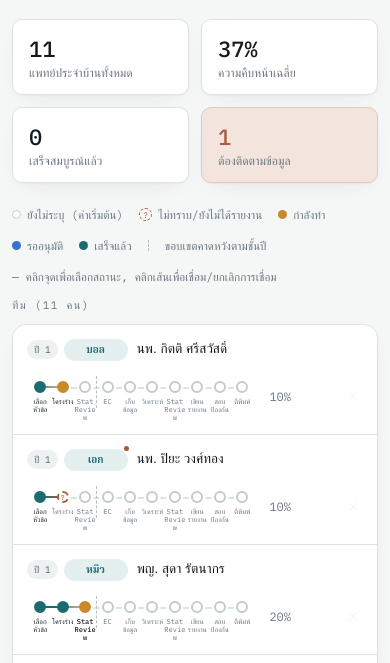
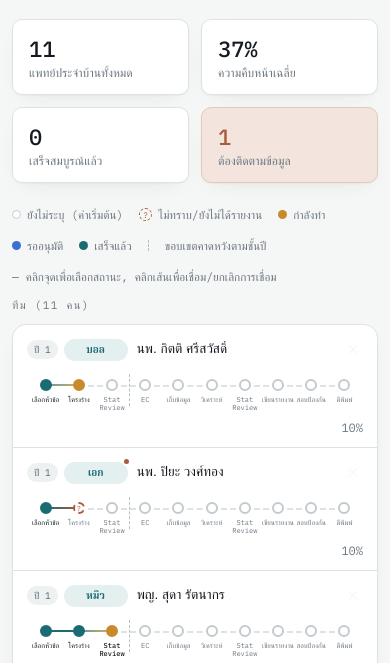
Before and after one commit to MarkChanon/resident-server, a website: page public/index.html in a window 390 px wide. Shown: the part 170-833 px from the top of the page. Drawn offline with Linux system fonts and the light colour scheme; no server answers; a web font is replaced by a local one.

Commit message:
Add files via upload

```diff
--- a/public/index.html
+++ b/public/index.html
@@ -259,15 +259,26 @@
     .stats{grid-template-columns:1fr 1fr;}
     body{padding:20px 12px 90px;}
 
-    /* แทนที่จะเรียง ชื่อ-เส้นสถานะ-เปอร์เซ็นต์ ในแถวเดียว (ทำให้เส้นสถานะ
-       เหลือพื้นที่แคบมากจนต้องเลื่อนดู) ให้สลับเป็นเรียงบน-ล่างแทน:
-       บรรทัดบน = ชื่อ, บรรทัดกลาง = เส้นสถานะเต็มความกว้างจอ,
-       บรรทัดล่าง = เปอร์เซ็นต์ + ปุ่มต่างๆ */
-    .row{flex-wrap:wrap;row-gap:10px;padding:12px 14px;}
-    .row-left{width:100%;order:1;gap:6px;}
+    /* จัดแถวด้วย CSS grid แทน flex-wrap เพื่อคุมตำแหน่งแต่ละส่วนได้ชัดเจน:
+       แถวบน = ชื่อ + ปุ่มสำเร็จการศึกษา/ลบ, แถวกลาง = เส้นสถานะเต็มความกว้าง,
+       แถวล่าง = ตัวเลื่อนปี + เปอร์เซ็นต์ */
+    .row{
+      display:grid;
+      grid-template-columns:1fr auto auto;
+      grid-template-areas:
+        "name grad remove"
+        "timeline timeline timeline"
+        "pct pct pct";
+      column-gap:8px;row-gap:8px;
+      align-items:center;
+      padding:12px 14px;
+    }
+    .row-left{grid-area:name;width:auto;min-width:0;gap:6px;}
     .avatar-input{height:22px;font-size:10px;padding:0 6px;width:64px;}
+    .grad-btn,.grad-btn-spacer{grid-area:grad;}
+    .remove-x{grid-area:remove;}
 
-    .row-mid{width:100%;order:2;overflow-x:visible;}
+    .row-mid{grid-area:timeline;overflow-x:hidden;min-width:0;}
     .timeline{min-width:0;width:100%;padding:10px 2px 0;}
     .dot-wrap{width:12px;height:12px;}
     .dot{width:12px;height:12px;font-size:7px;}
@@ -277,10 +288,8 @@
     .year-ceiling{top:-5px;height:32px;}
     .step-label{font-size:7px;line-height:1.15;max-width:36px;margin-top:5px;word-break:break-word;}
 
-    .row-right{order:3;width:auto;margin-left:auto;}
-    .year-stepper{order:3;}
-    .grad-btn,.grad-btn-spacer{order:3;}
-    .remove-x{order:3;}
+    .row-right{grid-area:pct;justify-self:end;width:auto;}
+    .year-stepper{grid-area:pct;justify-self:start;}
   }
 </style>
 </head>
```
